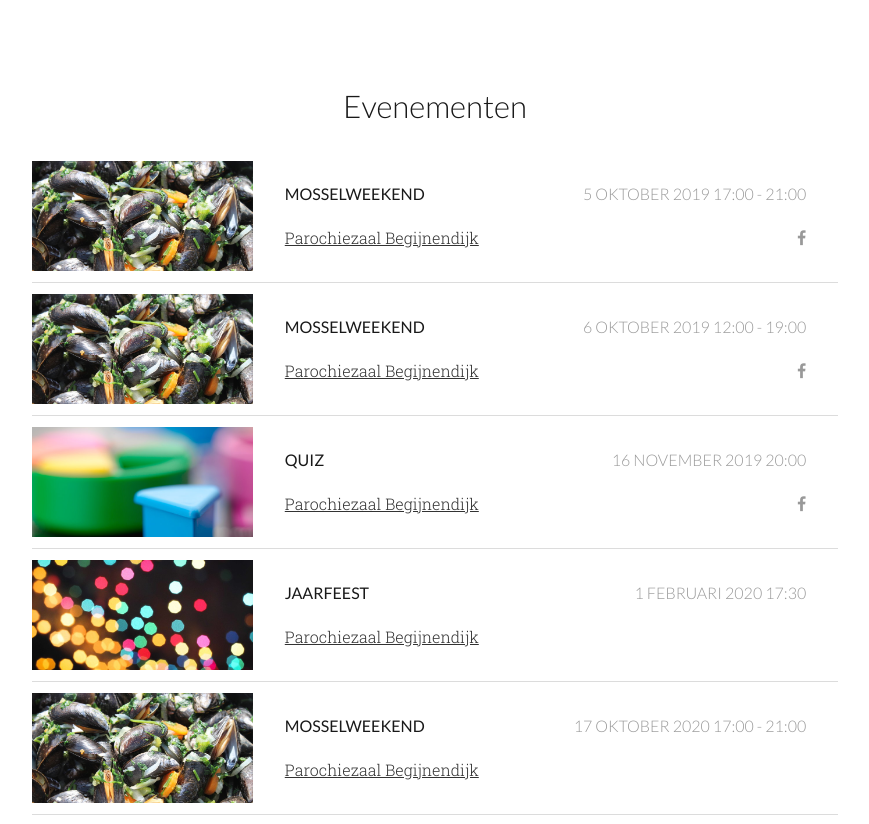
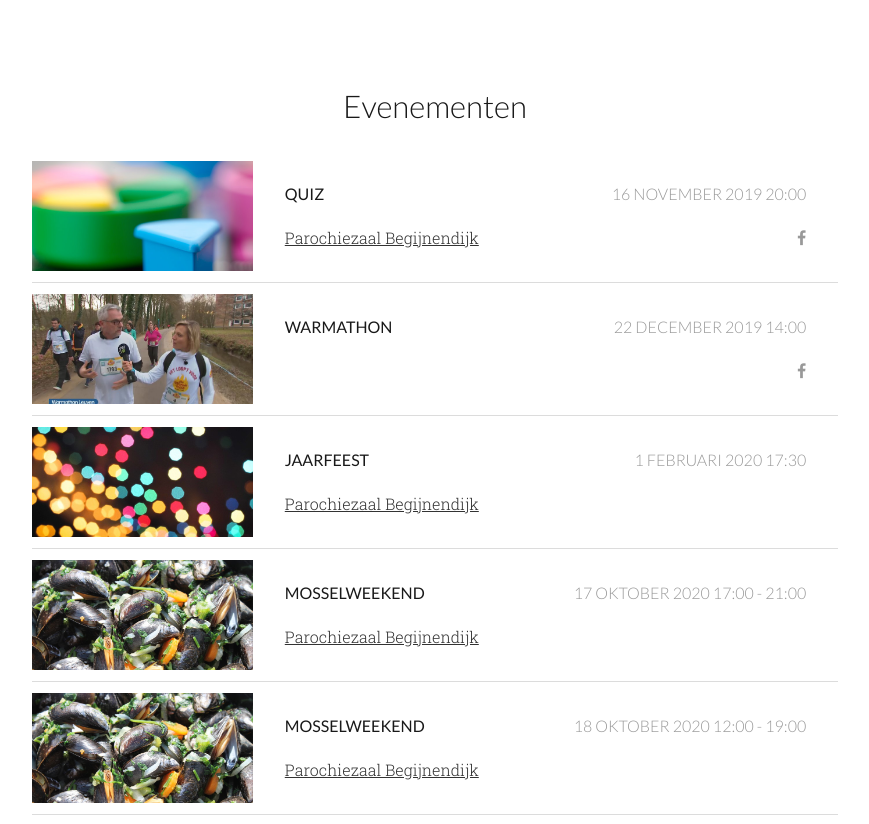
Before and after one commit to kcbj/kcbj.github.io, a Jekyll site: the page built from agenda/index.html, in a window 1280 px wide and 900 px high, scrolled down 666 px, cut to the strip 76-900 px from the top of the window. Shown: the whole strip, without its empty margins (205-1074 px from the left). Built offline with Jekyll 4.4.1, drawn with Linux system fonts in a browser that asks for light colours; nearby versions of some CDN libraries.

Commit message:
Added Warmathon

```diff
--- a/_data/events.yml
+++ b/_data/events.yml
@@ -20,23 +20,27 @@
 #  location: grotebaan
 #  image: vriendjesdag.jpg
 #  facebook: https://www.facebook.com/events/348867362333031/
-- title: Mosselweekend
-  start: 2019-10-05 17:00:00 +02:00
-  end: 2019-10-05 21:00:00 +02:00
-  location: parochiezaal
-  image: mosselen.jpg
-  facebook: https://www.facebook.com/events/661879497665253/
-- title: Mosselweekend
-  start: 2019-10-06 12:00:00 +02:00
-  end: 2019-10-06 19:00:00 +02:00
-  location: parochiezaal
-  image: mosselen.jpg
-  facebook: https://www.facebook.com/events/661879497665253/
+#- title: Mosselweekend
+#  start: 2019-10-05 17:00:00 +02:00
+#  end: 2019-10-05 21:00:00 +02:00
+#  location: parochiezaal
+#  image: mosselen.jpg
+#  facebook: https://www.facebook.com/events/661879497665253/
+#- title: Mosselweekend
+#  start: 2019-10-06 12:00:00 +02:00
+#  end: 2019-10-06 19:00:00 +02:00
+#  location: parochiezaal
+#  image: mosselen.jpg
+#  facebook: https://www.facebook.com/events/661879497665253/
 - title: Quiz
   start: 2019-11-16 20:00:00 +01:00
   location: parochiezaal
   image: quiz.jpg
   facebook: https://www.facebook.com/events/470990290421595/
+- title: Warmathon
+  start: 2019-12-22 14:00:00 +01:00
+  image: warmathon.jpg
+  facebook: https://www.facebook.com/events/1163396383853956/
 - title: Jaarfeest
   start: 2020-2-1 17:30:00 +01:00
   location: parochiezaal
--- a/agenda/index.html
+++ b/agenda/index.html
@@ -78,7 +78,11 @@
               </div>
             </div>
             <div class="bottom">
+              {% if event.location %}
               <a class="location plain underlined" href="{{location.url}}" title="{{location.name}}">{{location.name}}</a>
+              {% else %}
+              <p></p>
+              {% endif %}
               {% if event.facebook %}
               <ul class="links">
                 <li class="facebook">
```
Also changed, not shown: Gemfile.lock, images/events/warmathon.jpg (added).
